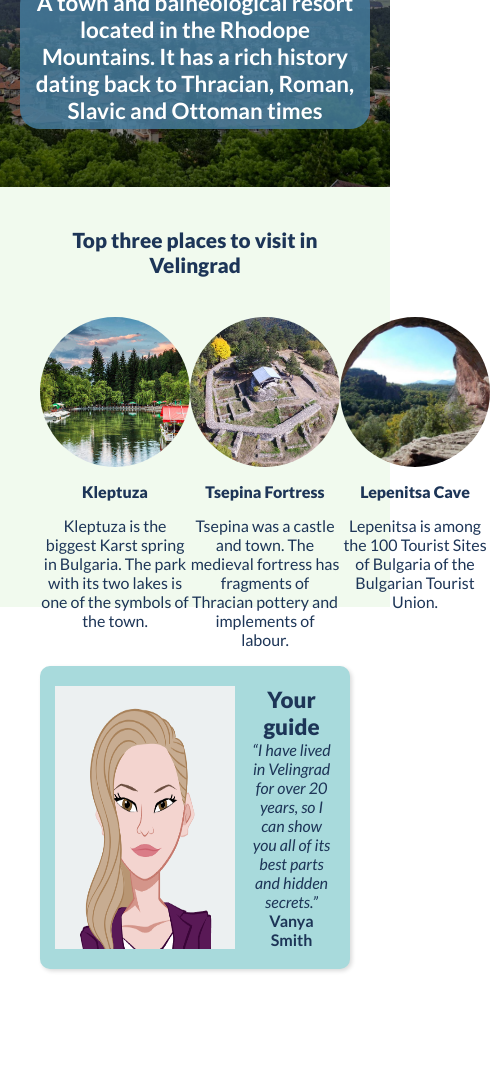
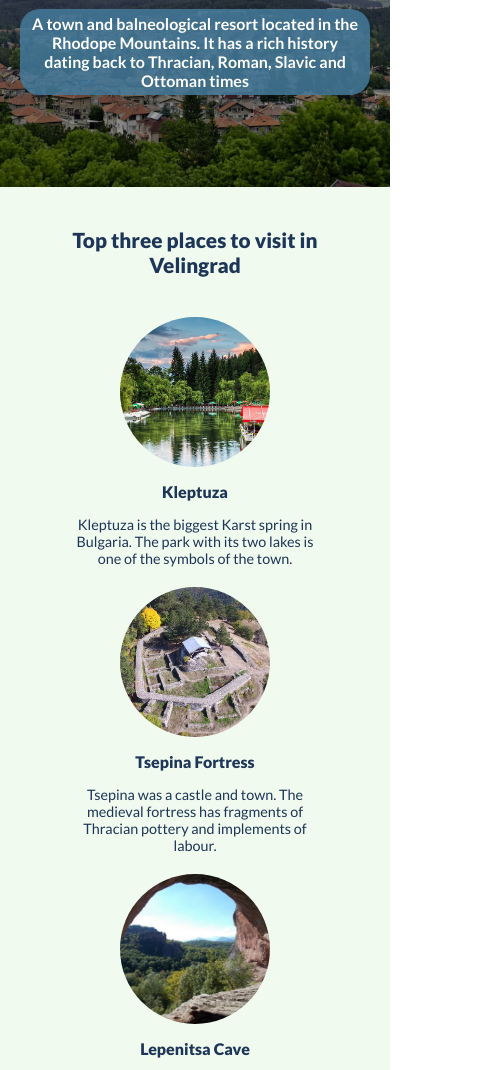
Before and after one commit to vanya-vb/hometown-page, a plain HTML site: page index.html in a window 390 px wide. Shown: the part 153-1223 px from the top of the page, 490 px wide, since content can reach past the window. Before the commit the page ends 1180 px from the top, so only its background shows below. Drawn offline with Linux system fonts and the light colour scheme.

Commit message:
fix responsiveness

```diff
--- a/styles.css
+++ b/styles.css
@@ -130,3 +130,75 @@ body {
 .guide-description {
     font-style: italic;
 }
+
+/* media queries */
+
+@media (max-width: 890px) {
+
+    .title {
+        font-size: 2rem;
+    }
+
+    .subtitle {
+        font-size: 1rem;
+    }
+
+    .activities-section {
+        height: auto;
+    }
+
+    .activities {
+        gap: 20px;
+    }
+
+    .img {
+        width: 100px;
+        height: 100px;
+    }
+
+    .place-description {
+        font-size: 0.9rem;
+        max-width: 250px;
+    }
+}
+
+@media (max-width: 570px) {
+
+    .activities {
+        flex-direction: column;
+    }
+
+    .img {
+        width: 150px;
+        height: 150px;
+    }
+
+    .guide-container {
+        max-width: 300px;
+    }
+
+    .avatar-img {
+        width: 110px;
+        height: auto;
+    }
+
+    .guide-title {
+        font-size: 1.1rem;
+    }
+
+    .guide-description {
+        font-size: 0.8rem;
+    }
+
+    .guide-name {
+        font-size: 0.75rem;
+    }
+
+}
+
+@media (max-width: 320px) {
+    .guide-container {
+        flex-direction: column;
+        align-items: center;
+    }
+}
```
